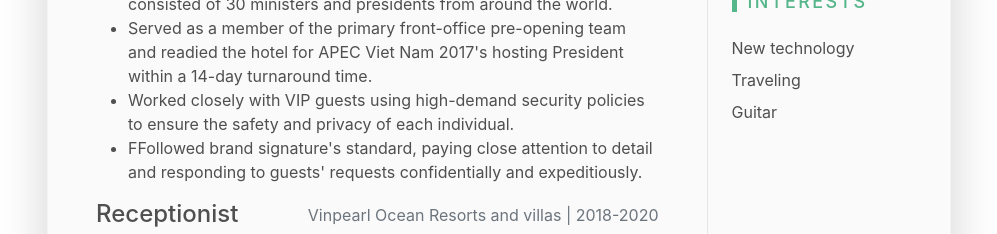
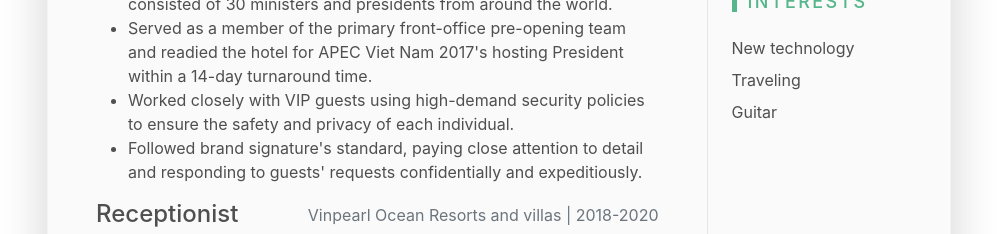
Before and after one commit to NhanKhangJ/Portfolio, a React (Create React App) app: page /resume in a window 1280 px wide. Shown: the part 1460-1694 px from the top of the page, without its empty margins (281-1278 px from the left). Built offline with nearby package versions, Linux system fonts and the light colour scheme.

Commit message:
fix typo

```diff
--- a/src/data/workExp.js
+++ b/src/data/workExp.js
@@ -28,7 +28,7 @@ export const workExp = [{
         "Provided support for Asia-Pacific Economic Cooperation(make it shorter) (APEC Viet Nam 2017), an international event which consisted of 30 ministers and presidents from around the world.",
         "Served as a member of the primary front-office pre-opening team and readied the hotel for APEC Viet Nam 2017's hosting President within a 14-day turnaround time.",
         "Worked closely with VIP guests using high-demand security policies to ensure the safety and privacy of each individual.",
-        "FFollowed brand signature's standard, paying close attention to detail and responding to guests' requests confidentially and expeditiously."
+        "Followed brand signature's standard, paying close attention to detail and responding to guests' requests confidentially and expeditiously."
       ]
     },
     {
```
